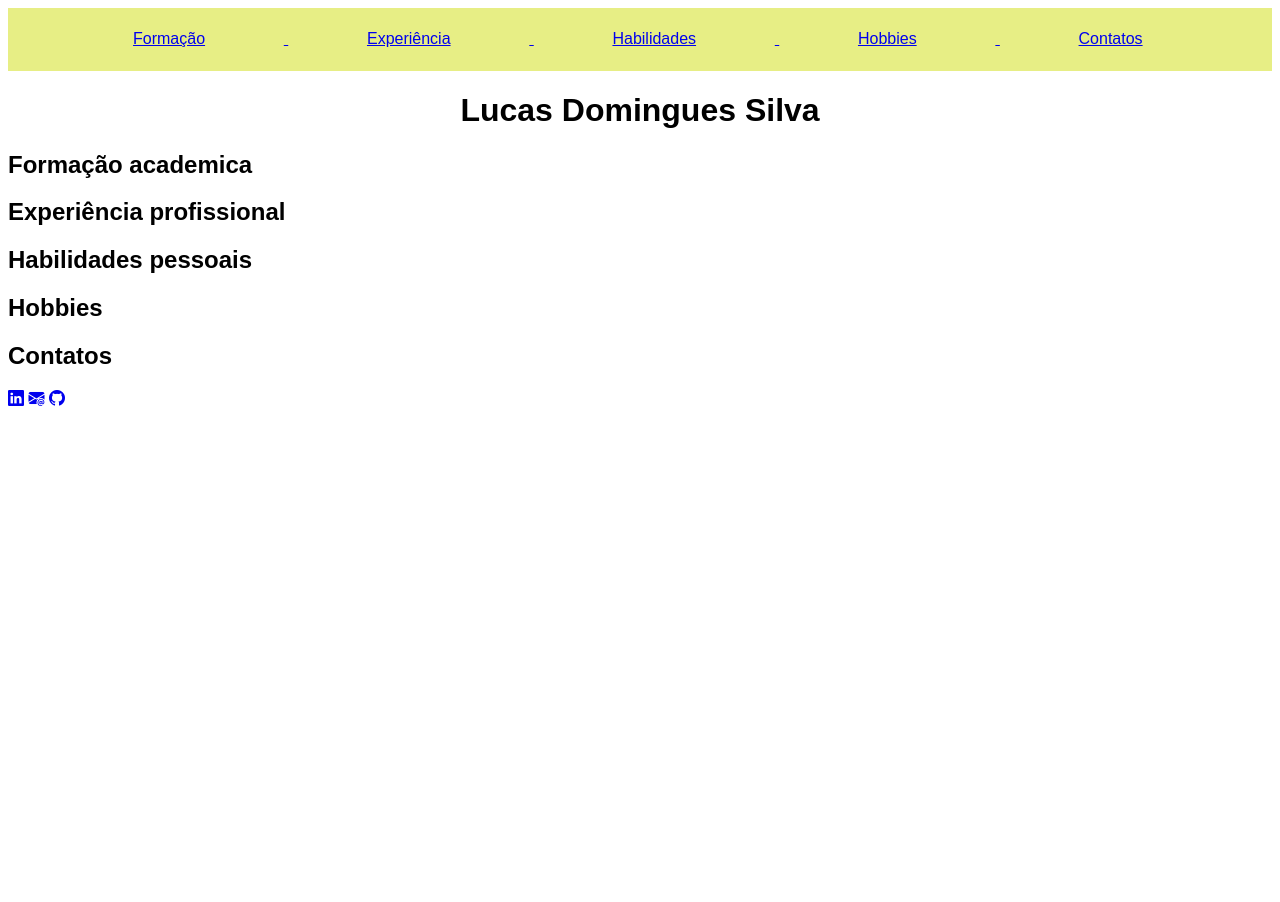
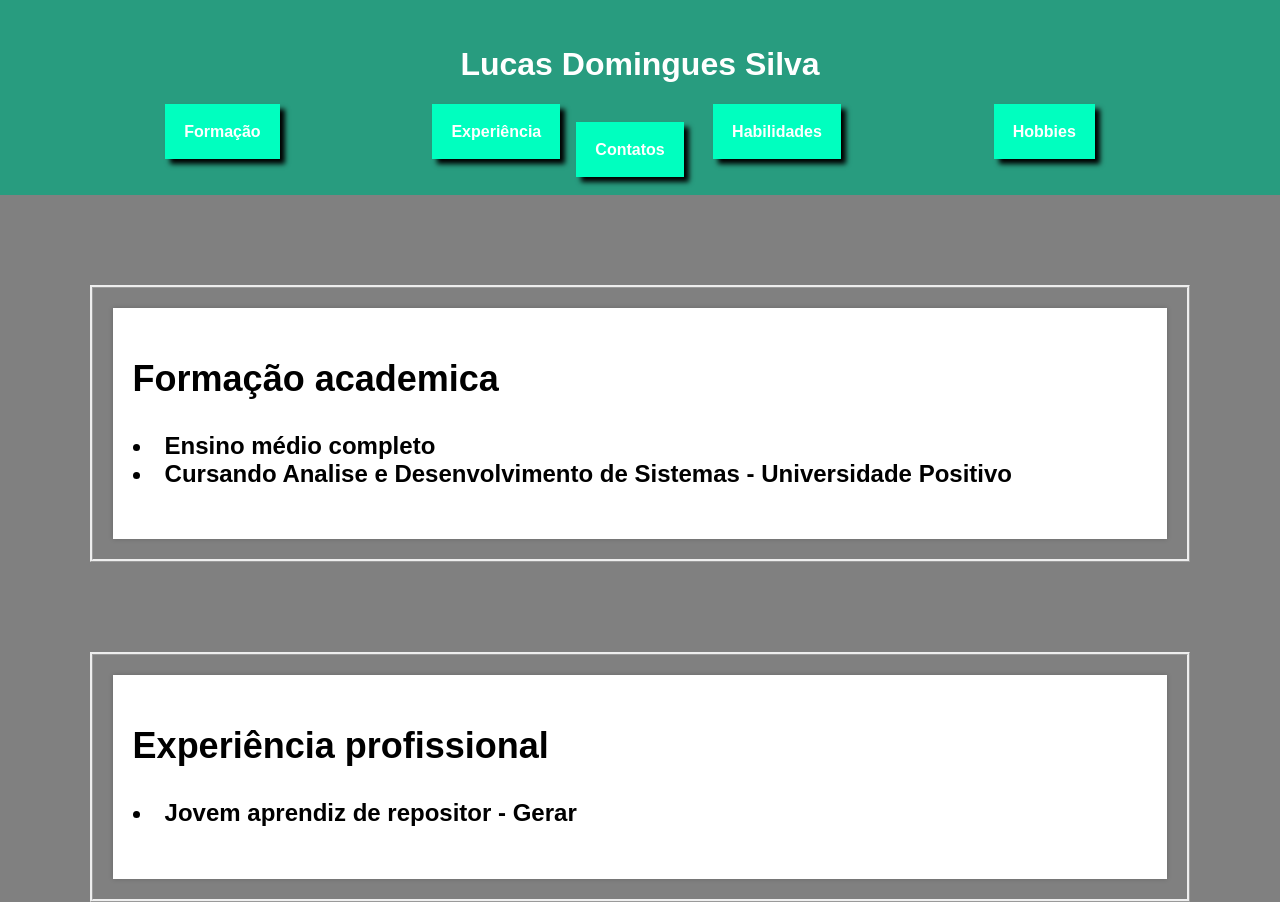
Before and after one commit to lucasdomzy/trabalhoCurriculo, a plain HTML site: page docs/index.html in a window 1280 px wide. Shown: the top 902 px of the page. Before the commit the page ends 800 px from the top, so only its background shows below. Drawn offline with nearby package versions, Linux system fonts and the light colour scheme.

Commit message:
alterações finais

```diff
--- a/docs/estilo.css
+++ b/docs/estilo.css
@@ -1,16 +1,57 @@
-body{
+
+body {
     font-family: Arial, Helvetica, sans-serif;
+    background-color: grey;
+    margin: 0;
+    padding: 0;
+}
+header {
+    background-color: #289c7f;
+    color: #000000;
+    text-align: center;
+    padding: 20px 0;
+}
+
+.nomeh1 {
+    font-size: 2rem;
+    margin: 2%;
+    text-align: center;
+    color: white;
+    padding-bottom: 15px;
+}
+
+nav ul {
+    list-style: none;
+    padding: 0;
+}
+nav ul a {
+    text-decoration: none;
+    color: #fff;
+    margin-right: 20px;
+    font-weight: bold;
+    margin-top: 5px;
+    margin-bottom: 5px;
+}
+section {
+    padding: 20px;
+    background-color: #fff;
+    margin: 20px;
+    box-shadow: 0px 0px 5px rgba(0, 0, 0, 0.2);
+}
+i {
+    font-size: 1.5rem;
+    margin-right: 10px;
 }
 .menuLi{
     list-style: none;
     display: inline;
-    margin: 3% 5% 3% 5%;
+    margin: 2% 5% 2% 5%;
     padding: 1.5%;
+    box-shadow: 5px 5px 5px #000000;
+    background-color: #00ffbf;
 }
-nav{
-    background-color: rgb(231, 238, 133);
-    padding: 0.5%;
+.info{
+    font-size: x-large;
+    border-style: ridge ;
+    margin: 7%;
 }
-.nomeh1{
-    text-align: center;
-}
--- a/docs/index.html
+++ b/docs/index.html
@@ -10,6 +10,7 @@
 <body>
     <div>
         <header>
+            <h1 class="nomeh1">Lucas Domingues Silva</h1>
             <nav>
                 <ul>
                     <a href="#formacao">
@@ -29,31 +30,47 @@
                 </a>
                 </ul>
             </nav>
-            <h1 class="nomeh1">Lucas Domingues Silva</h1>
         </header>
-        <!-- Faça uma div + section(com id) + h2 para cada item do menu-->
-        <div>
+        <div class="info">
             <section id="formacao">
                 <h2>Formação academica</h2>
-
+                <h4>
+                    <li>
+                        Ensino médio completo
+                    </li>
+                    <li>Cursando Analise e Desenvolvimento de Sistemas - Universidade Positivo</li>
+                </h4>
             </section>
         </div>
-        <div>
+        <div class="info">
             <section id="exeperiencia">
              <h2>Experiência profissional</h2>
+             <h4>
+                <li>Jovem aprendiz de repositor - Gerar</li>
+             </h4>
             </section>
         </div>
-        <div>
+        <div class="info">
             <section id="habilidades">
               <h2>Habilidades pessoais</h2>
+              <h4>
+                <li>Comunicativo</li>
+                <li>Fácilidade de aprendizado</li>
+                <li>Empenhado</li>
+              </h4>
             </section>
         </div>
-        <div>
+        <div class="info">
             <section id="hobbies">
               <h2>Hobbies</h2>
+              <h4>
+                <li>Jogar jogos online</li>
+                <li>Jogar volei</li>
+                <li>Cozinhar</li>
+              </h4>
             </section>
         </div>
-        <div>
+        <div class="info">
             <section id="contatos">
              <h2>Contatos</h2>
 
```
